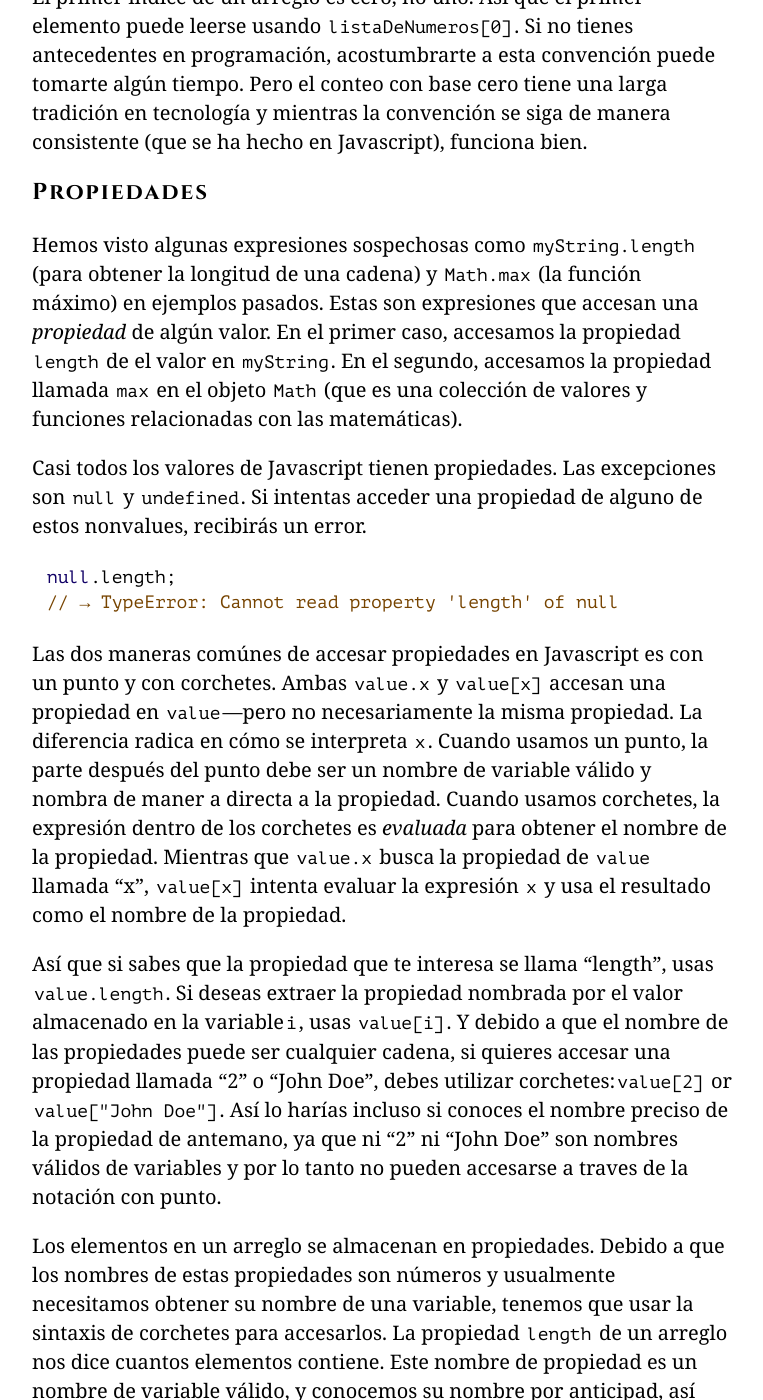
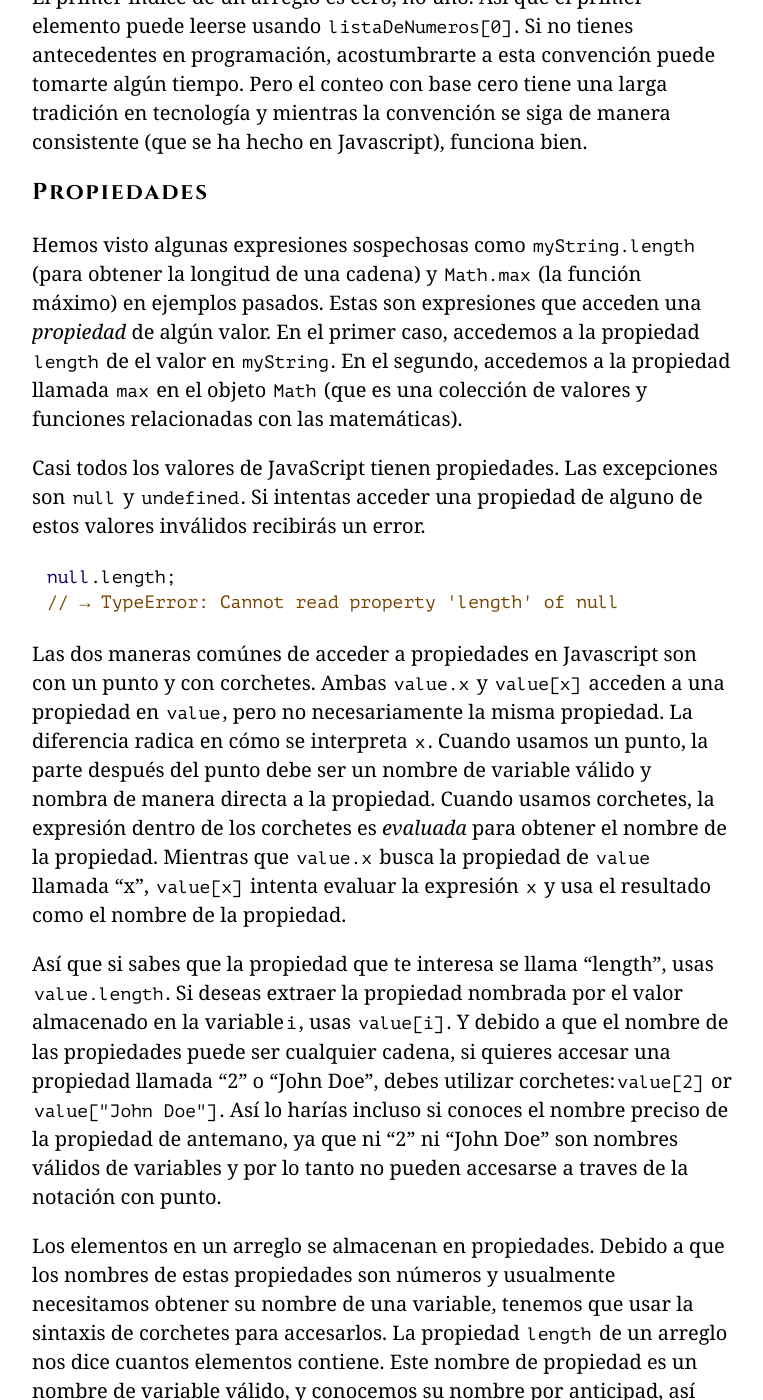
Before and after one commit to hectorip/Eloquent-JavaScript-ES-online, a Jekyll site: the page chapters/04_data.html, which Jekyll copies as it is, in a window 1280 px wide and 1400 px high, scrolled down 2645 px. Shown: the whole window, without its empty margins (258-1021 px from the left). Built offline with Jekyll 4.4.1, drawn with Linux system fonts in a browser that asks for light colours; nearby versions of some CDN libraries; library files that are not in the unit come from our copies.

Commit message:
accesar -> acceder

```diff
--- a/chapters/04_data.html
+++ b/chapters/04_data.html
@@ -110,20 +110,20 @@ funciona bien.</p>
 <p><a class=p_ident id="p_QWfY9lqvUg" href="#p_QWfY9lqvUg"></a>Hemos visto algunas expresiones
 sospechosas como <code>myString.length</code> (para obtener la longitud de una cadena) y
 <code>Math.max</code> (la función máximo) en ejemplos pasados. Estas son expresiones que
-accesan una <em>propiedad</em> de algún valor. En el primer caso, accesamos la
-propiedad <code>length</code> de el valor en <code>myString</code>. En el segundo, accesamos la
+acceden una <em>propiedad</em> de algún valor. En el primer caso, accedemos a la
+propiedad <code>length</code> de el valor en <code>myString</code>. En el segundo, accedemos a la
 propiedad llamada <code>max</code> en el objeto <code>Math</code> (que es una colección de valores y
 funciones relacionadas con las matemáticas).</p>
-<p><a class=p_ident id="p_+scqPh9V5v" href="#p_+scqPh9V5v"></a>Casi todos los valores de Javascript tienen
+<p><a class=p_ident id="p_+scqPh9V5v" href="#p_+scqPh9V5v"></a>Casi todos los valores de JavaScript tienen
 propiedades. Las excepciones son <code>null</code> y <code>undefined</code>. Si intentas acceder una
-propiedad de alguno de estos nonvalues, recibirás un error.</p>
+propiedad de alguno de estos valores inválidos recibirás un error.</p>
 <pre data-language="javascript" class="snippet cm-s-default"><a class=c_ident id="c_ZEvFsOQLc8" href="#c_ZEvFsOQLc8"></a><span class="cm-atom">null</span>.<span class="cm-property">length</span>;
 <span class="cm-comment">// → TypeError: Cannot read property 'length' of null</span></pre>
-<p><a class=p_ident id="p_7d7s0A0x5C" href="#p_7d7s0A0x5C"></a>Las dos maneras comúnes de accesar propiedades
-en Javascript es con un punto y con corchetes. Ambas <code>value.x</code> y <code>value[x]</code>
-accesan una propiedad en <code>value</code>—pero no necesariamente la misma propiedad.
+<p><a class=p_ident id="p_7d7s0A0x5C" href="#p_7d7s0A0x5C"></a>Las dos maneras comúnes de acceder a propiedades
+en Javascript son con un punto y con corchetes. Ambas <code>value.x</code> y <code>value[x]</code>
+acceden a una propiedad en <code>value</code>, pero no necesariamente la misma propiedad.
 La diferencia radica en cómo se interpreta <code>x</code>. Cuando usamos un punto, la parte
-después del punto debe ser un nombre de variable válido y nombra de maner a
+después del punto debe ser un nombre de variable válido y nombra de manera
 directa a la propiedad. Cuando usamos corchetes, la expresión dentro de los
 corchetes es <em>evaluada</em> para obtener el nombre de la propiedad. Mientras que
 <code>value.x</code> busca la propiedad de <code>value</code> llamada “x”, <code>value[x]</code> intenta evaluar
```
Also changed, not shown: 1 other file.
